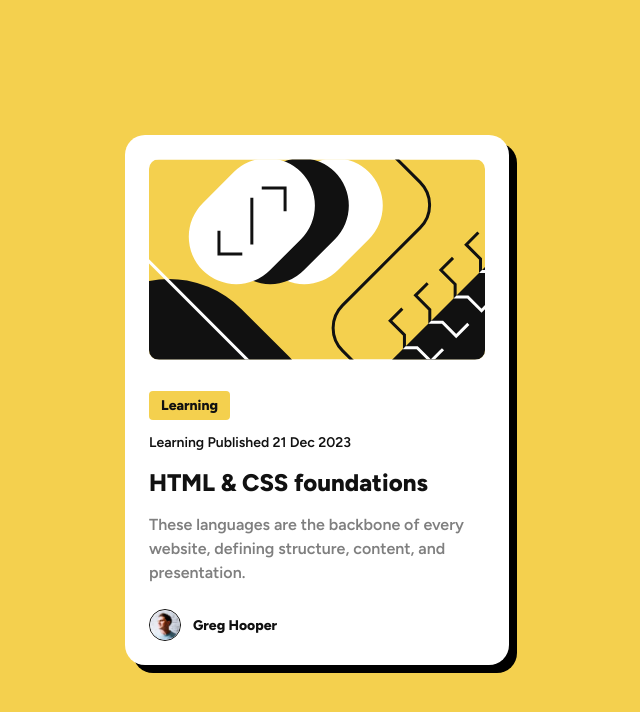
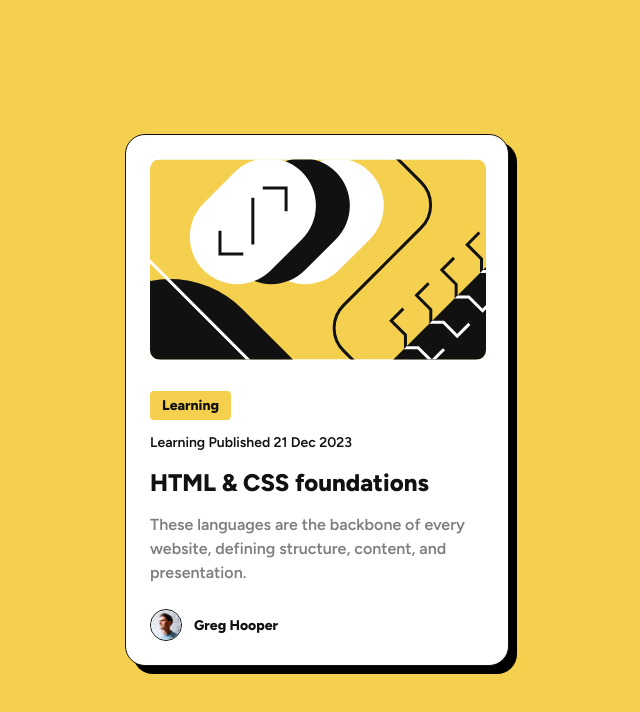
Before and after one commit to JGedd/FEM-Blog-preview-card, a plain HTML site: page index.html in a window 1280 px wide. Shown: the whole page, without its empty margins (323-963 px from the left). Drawn offline with Linux system fonts and the light colour scheme.

Commit message:
udpated headings and card border

```diff
--- a/css/style.css
+++ b/css/style.css
@@ -46,6 +46,7 @@ body {
   max-width: 38.4rem;
   background-color: var(--white);
   padding: 2.4rem;
+  border: 1px solid var(--black);
   border-radius: 2rem;
   box-shadow: 8px 8px #000000;
 }
@@ -59,25 +60,25 @@ body {
   margin: var(--spacing-m) 0;
 }
 
-.card-content h2,
-h3 {
+.card-content h1,
+h2 {
   line-height: 1.5;
   color: var(--black);
 }
 
-.card-content h2 {
+.card-content h1 {
   font-size: 2.4rem;
   font-weight: var(--extra-bold);
   margin-bottom: var(--spacing-s);
   transition: ease 0.4s;
 }
 
-.card-content h2:hover {
+.card-content h1:hover {
   cursor: pointer;
   color: var(--yellow);
 }
 
-.card-content h3 {
+.card-content h2 {
   font-size: 1.4rem;
   font-weight: var(--medium);
   margin-bottom: var(--spacing-s);
@@ -133,11 +134,11 @@ h3 {
     width: 100%;
   }
 
-  .card-content h2 {
+  .card-content h1 {
     font-size: 2rem;
   }
 
-  .card-content h3 {
+  .card-content h2 {
     font-size: 1.2rem;
   }
 
--- a/index.html
+++ b/index.html
@@ -25,8 +25,8 @@
 
         <div class="card-content">
           <span class="card-label"> Learning </span>
-          <h3>Learning Published 21 Dec 2023</h3>
-          <h2>HTML & CSS foundations</h2>
+          <h2>Learning Published 21 Dec 2023</h2>
+          <h1>HTML & CSS foundations</h1>
           <p>
             These languages are the backbone of every website, defining
             structure, content, and presentation.
```
